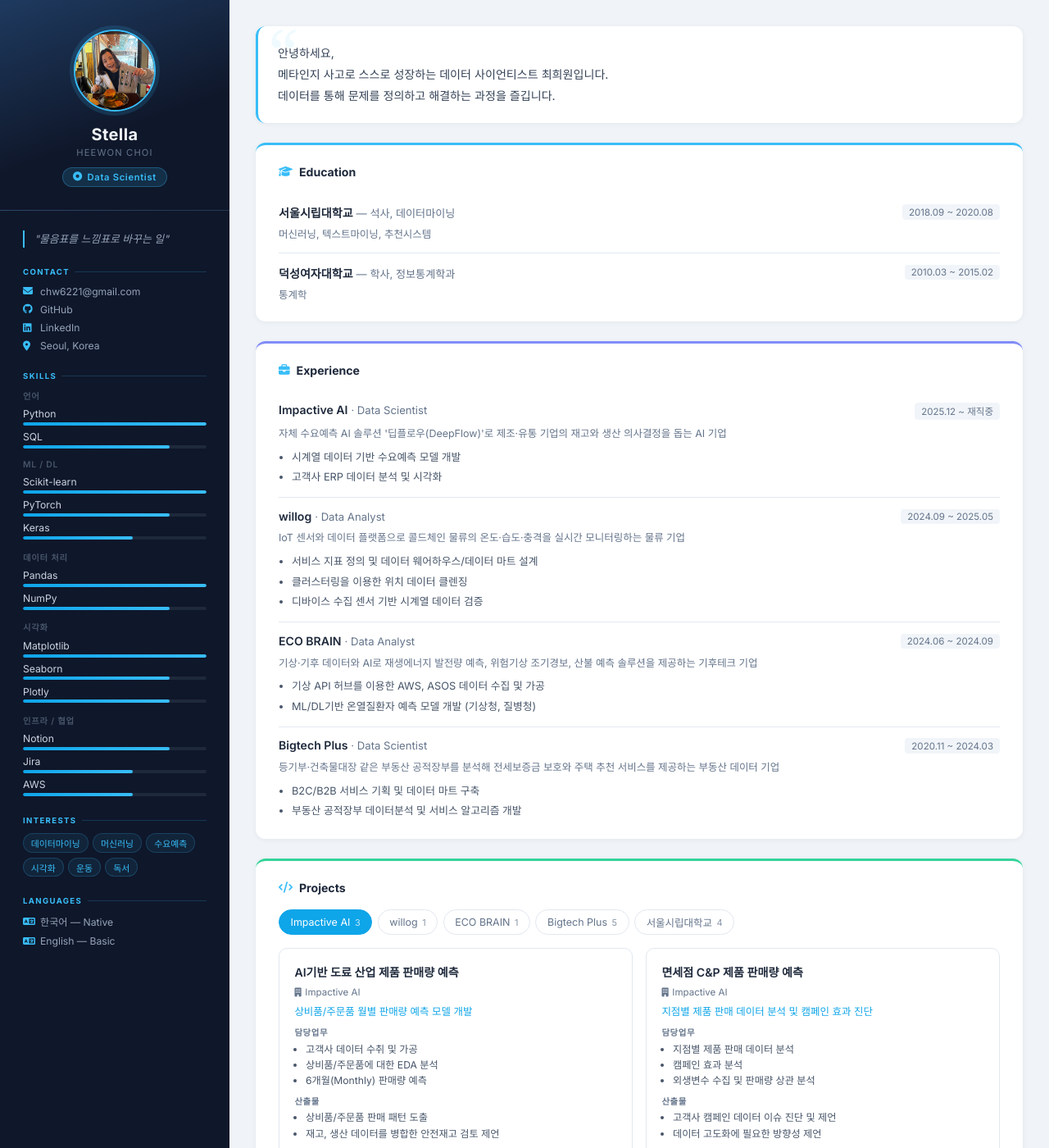
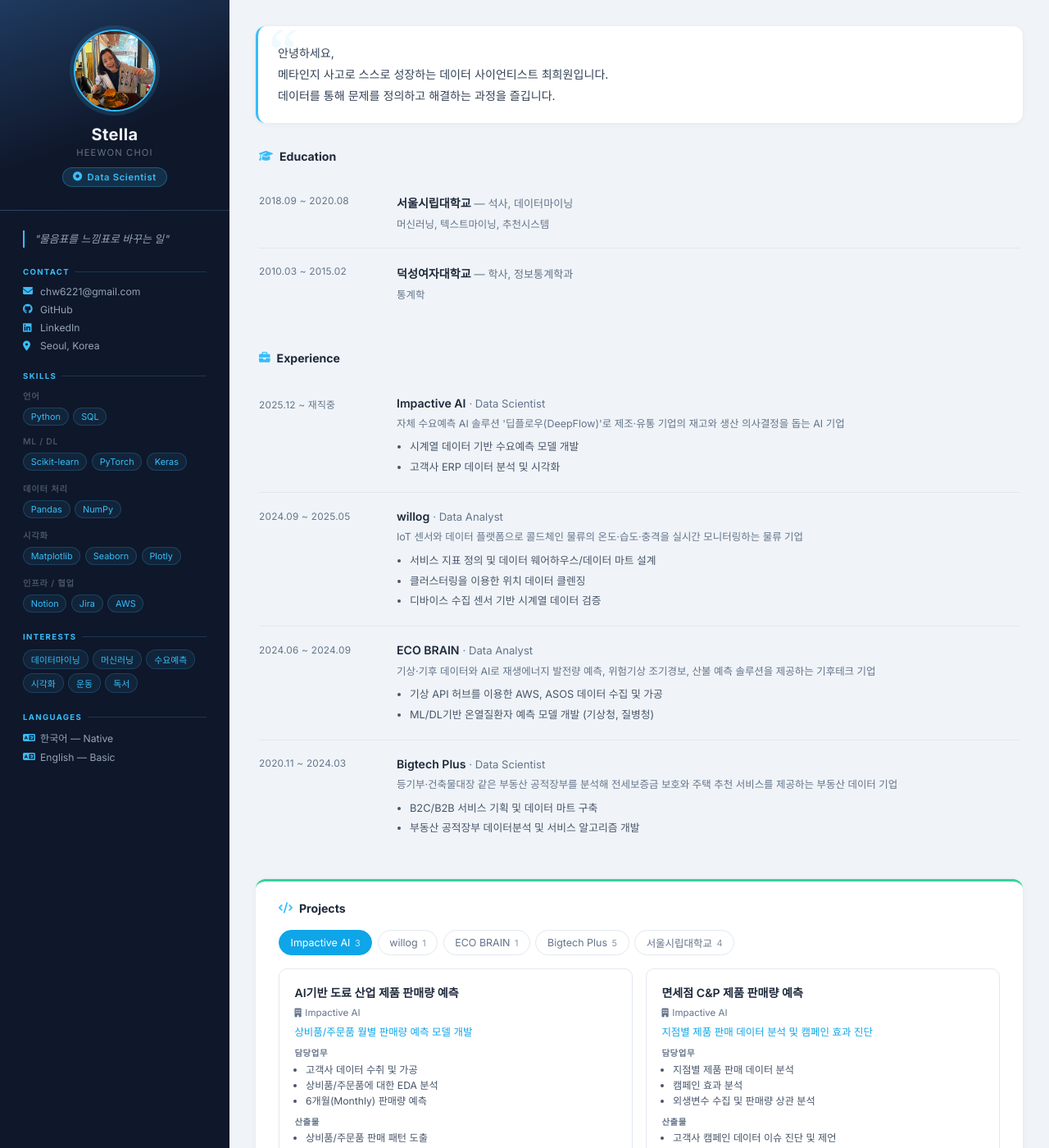
Before and after one commit to HOWSANG/HOWSANG.github.io, a Jekyll site: the page built from index.html, in a window 1280 px wide and 1400 px high. Shown: the whole window at 82% size. Built offline with Jekyll 4.4.1, drawn with Linux system fonts in a browser that asks for light colours.

Commit message:
style: Education/Experience 날짜-내용 행 구조로 변경 및 스킬 태그화
Co-Authored-By: Claude Opus 5.5 <noreply@anthropic.com>

```diff
--- a/assets/css/main.scss
+++ b/assets/css/main.scss
@@ -172,32 +172,6 @@ body {
   margin-bottom: .45rem;
 }
 
-.skill-list { display: flex; flex-direction: column; gap: .38rem; }
-
-.skill-item {
-  display: flex;
-  flex-direction: column;
-  gap: .18rem;
-}
-
-.skill-name {
-  font-size: 0.76rem;
-  color: #cbd5e1;
-}
-
-.skill-bar-track {
-  height: 4px;
-  background: #1e293b;
-  border-radius: 99px;
-  overflow: hidden;
-}
-
-.skill-bar-fill {
-  height: 100%;
-  background: linear-gradient(90deg, $accent-dim, $accent);
-  border-radius: 99px;
-}
-
 /* Tags */
 .tag-list { display: flex; flex-wrap: wrap; gap: .35rem; }
 
@@ -266,6 +240,14 @@ body {
   &:nth-child(2) { border-top-color: #38bdf8; }
   &:nth-child(3) { border-top-color: #818cf8; }
   &:nth-child(4) { border-top-color: #34d399; }
+
+  &.main-section--plain {
+    background: none;
+    border-radius: 0;
+    box-shadow: none;
+    border-top: none;
+    padding: .5rem .25rem;
+  }
 }
 
 .main-section-title {
@@ -282,18 +264,25 @@ body {
 
 /* Timeline */
 .timeline-item {
-  padding: .85rem 0;
+  display: grid;
+  grid-template-columns: 9rem 1fr;
+  gap: 1.5rem;
+  padding: 1.25rem 0;
   border-bottom: 1px solid $border;
-  &:first-child { padding-top: 0; }
-  &:last-child { border-bottom: none; padding-bottom: 0; }
+  &:last-child { border-bottom: none; }
+}
+
+.timeline-date {
+  font-size: 0.74rem;
+  font-weight: 500;
+  color: $muted;
+  letter-spacing: .02em;
+  padding-top: .1rem;
+  white-space: nowrap;
 }
 
 .timeline-header {
-  display: flex;
-  justify-content: space-between;
-  align-items: flex-start;
   margin-bottom: .45rem;
-  gap: .5rem;
 }
 
 .item-title {
@@ -493,4 +482,5 @@ body {
   .sidebar { position: static; height: auto; }
   .project-grid { grid-template-columns: 1fr; }
   .main { padding: 1.25rem; }
+  .timeline-item { grid-template-columns: 1fr; gap: .35rem; }
 }
--- a/index.html
+++ b/index.html
@@ -51,16 +51,11 @@ layout: default
         {% for group in site.data.skills %}
         <div class="skill-group">
           <h3 class="skill-category">{{ group.category }}</h3>
-          <ul class="skill-list">
+          <div class="tag-list">
             {% for skill in group.items %}
-            <li class="skill-item">
-              <span class="skill-name">{{ skill.name }}</span>
-              <div class="skill-bar-track">
-                <div class="skill-bar-fill" style="width: {{ skill.level | times: 20 }}%"></div>
+            <span class="tag">{{ skill.name }}</span>
+            {% endfor %}
           </div>
-            </li>
-            {% endfor %}
-          </ul>
         </div>
         {% endfor %}
       </section>
@@ -97,35 +92,34 @@ layout: default
     </section>
 
     <!-- 학력 -->
-    <section class="main-section">
+    <section class="main-section main-section--plain">
       <h2 class="main-section-title"><i class="fa-solid fa-graduation-cap"></i>Education</h2>
       {% for edu in site.data.education %}
       <div class="timeline-item">
+        <span class="timeline-date">{{ edu.period }}</span>
+        <div class="timeline-body">
           <div class="timeline-header">
-          <div>
             <span class="item-title">{{ edu.school }}</span>
             <span class="item-sub"> — {{ edu.degree }}{% if edu.major and edu.major != "" %}, {{ edu.major }}{% endif %}</span>
-          </div>
-          <span class="item-period">{{ edu.period }}</span>
           </div>
           {% if edu.note and edu.note != "" %}
           <p class="item-note">{{ edu.note }}</p>
           {% endif %}
         </div>
+      </div>
       {% endfor %}
     </section>
 
     <!-- 경력 -->
-    <section class="main-section">
+    <section class="main-section main-section--plain">
       <h2 class="main-section-title"><i class="fa-solid fa-briefcase"></i>Experience</h2>
       {% for exp in site.data.experience %}
       <div class="timeline-item">
+        <span class="timeline-date">{{ exp.period }}</span>
+        <div class="timeline-body">
           <div class="timeline-header">
-          <div>
             <span class="item-title">{{ exp.company }}</span>
             <span class="item-sub"> · {{ exp.role }}</span>
-          </div>
-          <span class="item-period">{{ exp.period }}</span>
           </div>
           {% if exp.company_desc %}
           <p class="item-note item-company">{{ exp.company_desc }}</p>
@@ -135,6 +129,7 @@ layout: default
             <li>{{ point }}</li>
             {% endfor %}
           </ul>
+        </div>
       </div>
       {% endfor %}
     </section>
```
Lines whose indentation alone changed are shown as unchanged.
